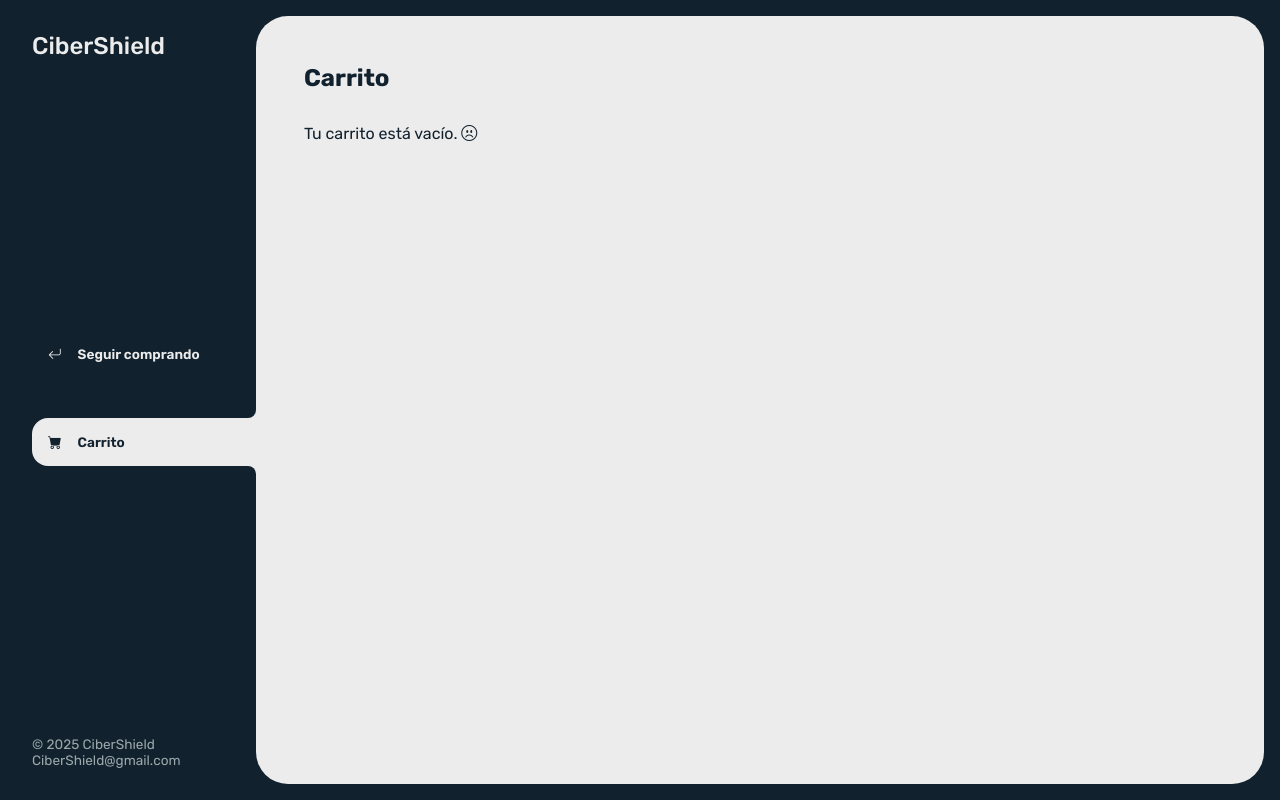
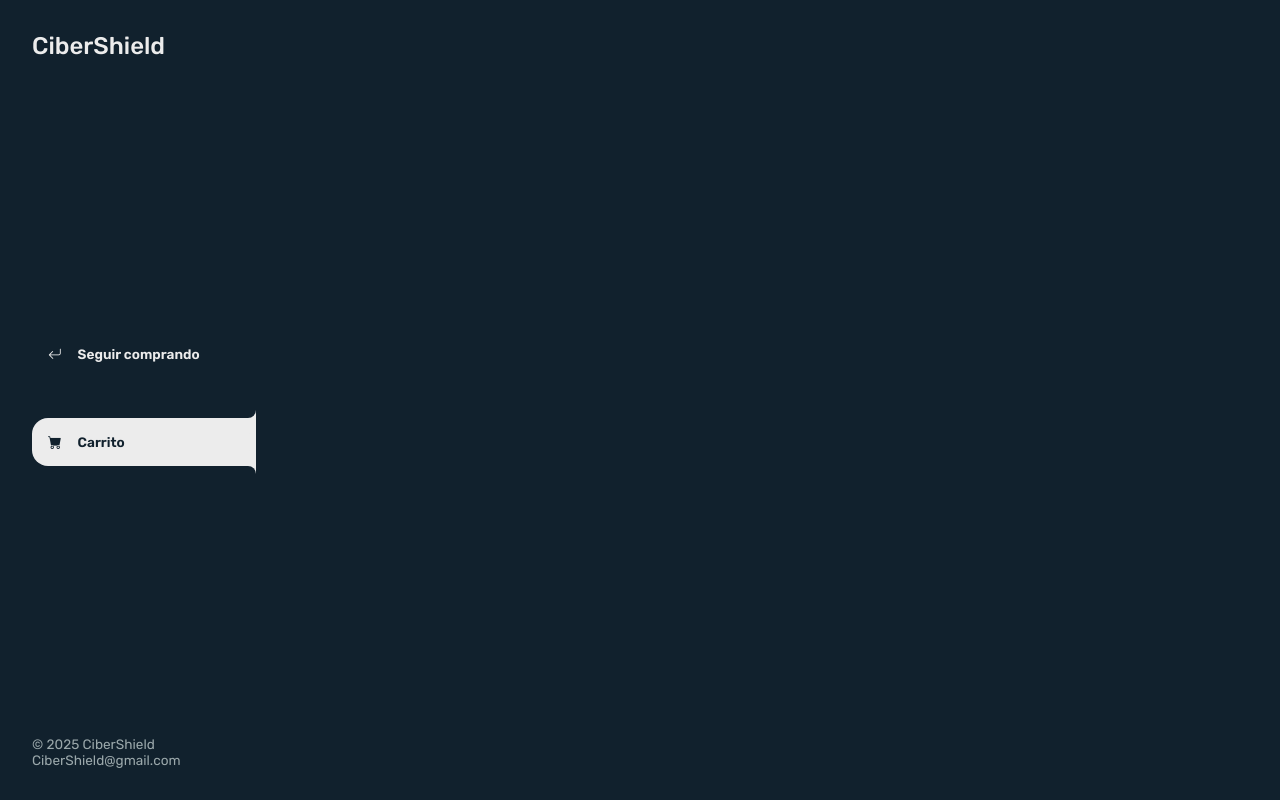
Before and after one commit to Deybi-hud/CiberShield-React, a React (Vite) app: page /carrito in a window 1280 px wide. Built offline with nearby package versions, Linux system fonts and the light colour scheme.

Commit message:
Update Carrito.jsx

```diff
--- a/src/pages/Carrito.jsx
+++ b/src/pages/Carrito.jsx
@@ -32,14 +32,6 @@ function Carrito() {
   return (
     <Wrapper>
      <SidebarCarrito/>
-     <MainCarrito
-       carritoVacio={carritoVacio}
-       productosEnCarrito={productosEnCarrito}
-       eliminarDelCarrito={eliminarDelCarrito}
-       handleVaciar={handleVaciar}
-       handleComprar={handleComprar}
-       total={total}
-     />
     </Wrapper>
   );
 }
```
